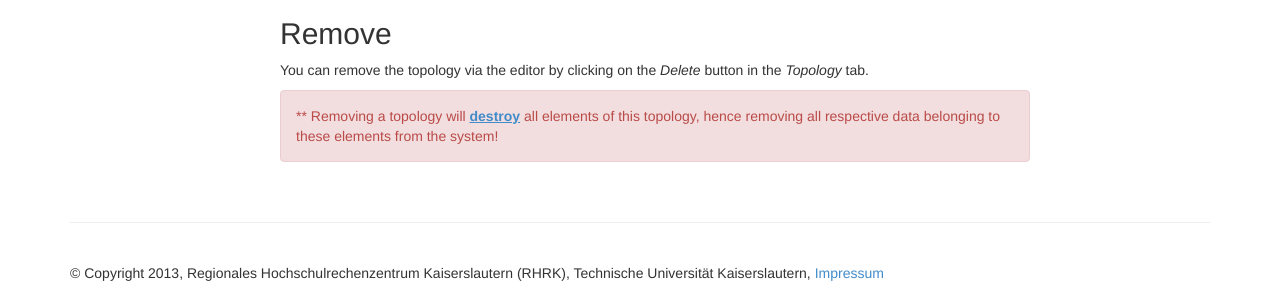
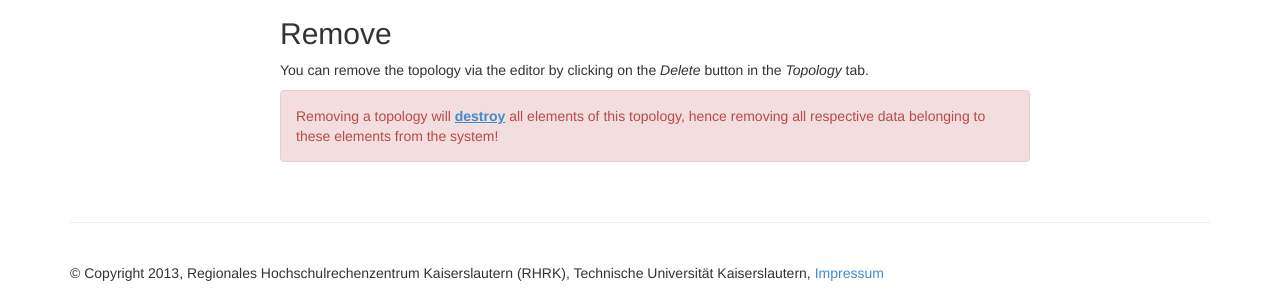
Before and after one commit to GLab/glab.github.io, a Jekyll site: the page built from manuals/user/topology.md, in a window 1280 px wide. Shown: the part 1223-1523 px from the top of the page. Built offline with Jekyll 4.4.1, drawn with Linux system fonts in a browser that asks for light colours.

```diff
--- a/manuals/user/topology.md
+++ b/manuals/user/topology.md
@@ -54,4 +54,4 @@ You can import the exported file on the topology list page.
 You can remove the topology via the editor by clicking on the _Delete_ button in the _Topology_ tab.
 
 {:.alert .alert-danger}
-** Removing a topology will [destroy](../element/action#destroy) all elements of this topology, hence removing all respective data belonging to these elements from the system!
+Removing a topology will [destroy](../element/action#destroy) all elements of this topology, hence removing all respective data belonging to these elements from the system!
```
Also changed, not shown: manuals/user/element/switch.md (+2 -0 lines), manuals/user/img/switches.png (added).
